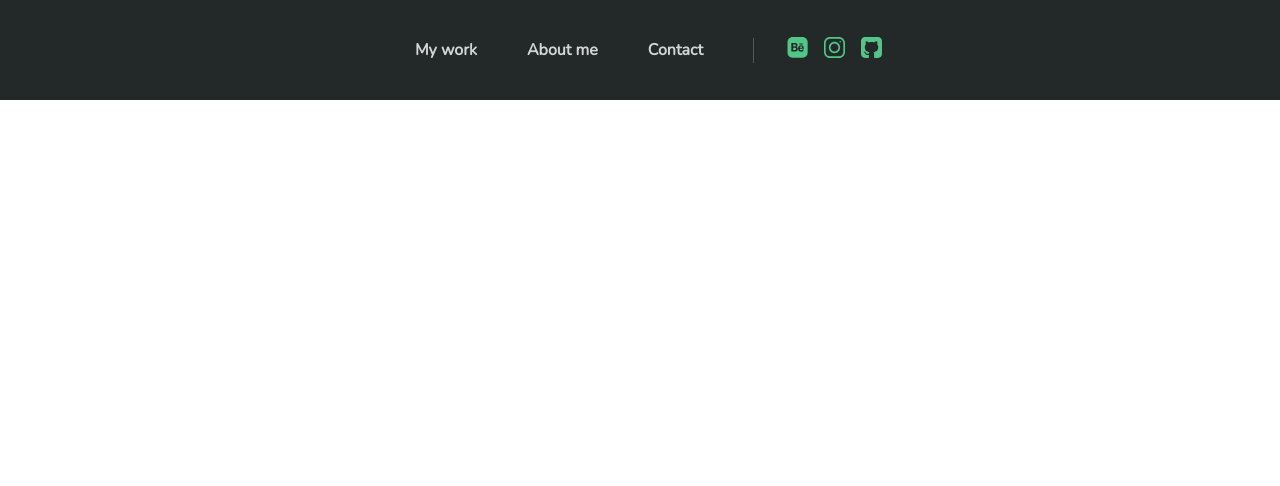
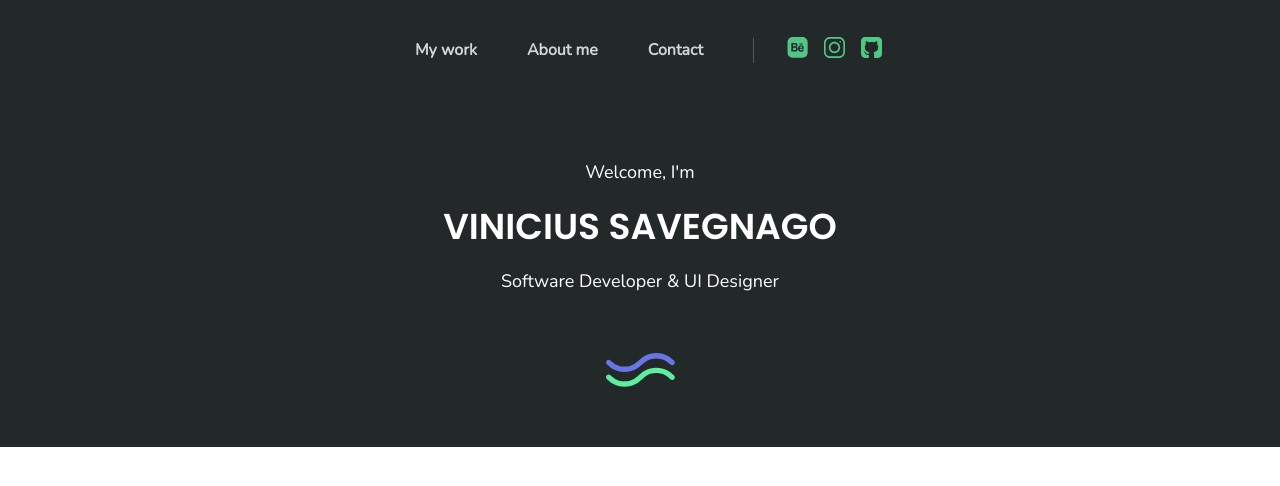
Before and after one commit to vinisaveg/portfolio, a React (Create React App) app: page / in a window 1280 px wide. Shown: the top 486 px of the page. Built offline with nearby package versions, Linux system fonts and the light colour scheme.

Commit message:
welcome component, adjusting shared components :zap:

```diff
--- a/src/App.tsx
+++ b/src/App.tsx
@@ -6,6 +6,7 @@ import theme from './styles/theme/theme';
 
 import { Wrapper } from './styles/shared/Wrapper';
 import Header from './components/Header/Header.component';
+import Welcome from './components/Welcome/Welcome.component';
 
 const App: FunctionComponent = () => {
     return (
@@ -20,6 +21,7 @@ const App: FunctionComponent = () => {
                     height="auto"
                 >
                     <Header />
+                    <Welcome />
                 </Wrapper>
             </ThemeProvider>
         </>
--- /dev/null
+++ b/src/components/Welcome/Welcome.component.tsx
@@ -0,0 +1,72 @@
+import React, { FunctionComponent } from 'react';
+
+import { Wrapper } from '../../styles/shared/Wrapper';
+import { Text } from '../../styles/shared/Text';
+import { LogoIcon } from './styles';
+import { motion } from 'framer-motion';
+
+const Welcome: FunctionComponent = () => {
+    return (
+        <Wrapper
+            width="100%"
+            height="auto"
+            flexDirection="column"
+            alignItems="center"
+            justifyContent="center"
+            margin={['60px', '0px']}
+            padding={['0px', '15px']}
+        >
+            <Text
+                fontSize="medium"
+                fontFamily="primary"
+                color="white"
+                fontWeight={500}
+                textAlign="center"
+            >
+                Welcome, I'm
+            </Text>
+
+            <Text
+                fontSize="big"
+                fontFamily="secondary"
+                color="white"
+                fontWeight={600}
+                margin={['15px', '0px']}
+                textAlign="center"
+                style={{ textTransform: 'uppercase' }}
+            >
+                Vinicius Savegnago
+            </Text>
+
+            <Text
+                fontSize="medium"
+                fontFamily="primary"
+                color="white"
+                fontWeight={500}
+                textAlign="center"
+            >
+                Software Developer & UI Designer
+            </Text>
+
+            <LogoIcon
+                width="69"
+                height="34"
+                viewBox="0 0 69 34"
+                fill="none"
+                xmlns="http://www.w3.org/2000/svg"
+            >
+                <motion.path
+                    d="M0.938662 26.2505C5.01221 29.7445 9.62911 33.7049 18.5596 33.7049C27.4904 33.7048 32.1076 29.7445 36.1813 26.2505C40.0337 22.9462 43.3608 20.0924 50.3004 20.0924C57.2402 20.0924 60.5673 22.9462 64.4196 26.2505C65.5473 27.2176 67.2454 27.0877 68.2126 25.9601C69.1797 24.8324 69.0498 23.1342 67.9221 22.1671C63.8484 18.6731 59.2312 14.7126 50.3004 14.7126C41.3696 14.7126 36.7525 18.673 32.6788 22.1671C28.8263 25.4713 25.4992 28.3252 18.5596 28.3252C11.6202 28.3252 8.29345 25.4715 4.44128 22.1671C3.31369 21.2 1.61557 21.3297 0.64829 22.4575C-0.318989 23.5851 -0.188934 25.2833 0.938662 26.2505Z"
+                    fill="#5DEE9F"
+                />
+
+                <motion.path
+                    d="M0.938662 11.5378C5.01207 15.032 9.62898 18.9923 18.5596 18.9923C27.4904 18.9923 32.1076 15.032 36.1813 11.5378C40.0337 8.23357 43.3607 5.37975 50.3004 5.37975C57.2399 5.37975 60.567 8.23344 64.4196 11.5378C65.5473 12.5052 67.2453 12.3749 68.2124 11.2472C69.1797 10.1196 69.0494 8.42119 67.9218 7.45418C63.8481 3.96003 59.2309 0 50.3004 0C41.3696 0 36.7525 3.9603 32.6788 7.45445C28.8263 10.7587 25.4992 13.6125 18.5596 13.6125C11.6203 13.6125 8.29345 10.7588 4.44128 7.45445C3.31369 6.48717 1.61543 6.61709 0.64829 7.74482C-0.318989 8.87242 -0.188934 10.5707 0.938662 11.5378Z"
+                    fill="#6875E5"
+                />
+            </LogoIcon>
+        </Wrapper>
+    );
+};
+
+export default Welcome;
--- /dev/null
+++ b/src/components/Welcome/styles.ts
@@ -0,0 +1,5 @@
+import styled from 'styled-components';
+
+export const LogoIcon = styled.svg`
+    margin: 60px 0px 0px 0px;
+`;
--- a/src/styles/shared/Button.ts
+++ b/src/styles/shared/Button.ts
@@ -4,14 +4,13 @@ import { motion } from 'framer-motion';
 interface ButtonProps {
     padding: Array<string>;
     margin?: Array<string>;
-    primary?: boolean;
+    buttonType: 'primary' | 'secondary';
 }
 
 export const Button = styled(motion.button)<ButtonProps>`
     padding: ${(props) => props.padding?.join(' ')};
     margin: ${(props) => props.margin?.join(' ')};
-    background-color: ${(props) =>
-        props.primary ? props.theme.colors.primary : props.theme.colors.secondary};
+    background-color: ${(props) => props.theme.colors[props.buttonType]};
     color: ${(props) => props.theme.colors.text.white};
     font-family: ${(props) => props.theme.fonts.secondary};
     font-size: ${(props) => props.theme.textSize.small + 'px'};
@@ -21,7 +20,6 @@ export const Button = styled(motion.button)<ButtonProps>`
     transition: opacity 150ms ease;
     opacity: 0.9;
     cursor: pointer;
-
     font-weight: bold;
 
     &&:hover {
--- /dev/null
+++ b/src/styles/shared/Text.ts
@@ -0,0 +1,21 @@
+import styled from 'styled-components';
+
+interface TextProps {
+    fontSize: 'small' | 'medium' | 'big' | 'title';
+    color: 'white' | 'black';
+    fontWeight: 500 | 600;
+    fontFamily: 'primary' | 'secondary';
+    margin?: Array<string>;
+    padding?: Array<string>;
+    textAlign?: 'center' | 'right' | 'justify' | 'left';
+}
+
+export const Text = styled.p<TextProps>`
+    font-family: ${(props) => props.theme.fonts[props.fontFamily]};
+    font-size: ${(props) => props.theme.textSize[props.fontSize] + 'px'};
+    color: ${(props) => props.theme.colors.text[props.color]};
+    font-weight: ${(props) => props.fontWeight};
+    padding: ${(props) => props.padding?.join(' ')};
+    margin: ${(props) => props.margin?.join(' ')};
+    text-align: ${(props) => props.textAlign};
+`;
--- a/src/styles/shared/Title.ts
+++ b/src/styles/shared/Title.ts
@@ -6,10 +6,7 @@ interface TitleProps {
 }
 
 export const Title = styled(motion.h2)<TitleProps>`
-    color: ${(props) =>
-        props.color === 'white'
-            ? props.theme.colors.text.white
-            : props.theme.colors.text.black};
+    color: ${(props) => props.theme.colors.text[props.color]};
     font-size: ${(props) => props.theme.textSize.title + 'px'};
     font-weight: bold;
 `;
--- a/src/styles/shared/Wrapper.ts
+++ b/src/styles/shared/Wrapper.ts
@@ -6,21 +6,22 @@ interface WrapperProps {
     flexDirection: string;
     justifyContent: string;
     alignItems: string;
-    margin?: string;
+    margin?: Array<string>;
     padding?: Array<string>;
 }
 
 export const Wrapper = styled(motion.div)<WrapperProps>`
-    position: relative;
     width: ${(props) => props.width};
     height: ${(props) => props.height};
     background-color: ${(props) => props.theme.colors.background};
     font-family: ${(props) => props.theme.fonts.primary};
     color: ${(props) => props.theme.colors.primary};
     padding: ${(props) => props.padding?.join(' ')};
-    display: flex;
-    flex-wrap: wrap;
+    margin: ${(props) => props.margin?.join(' ')};
     flex-direction: ${(props) => props.flexDirection};
     justify-content: ${(props) => props.justifyContent};
     align-items: ${(props) => props.alignItems};
+    position: relative;
+    display: flex;
+    flex-wrap: wrap;
 `;
```
